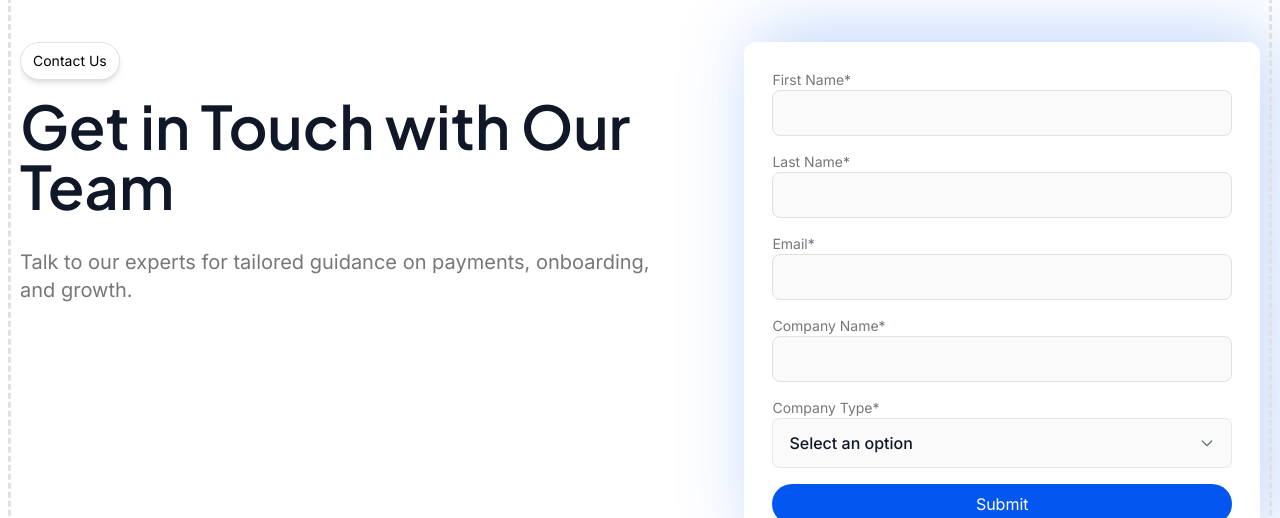
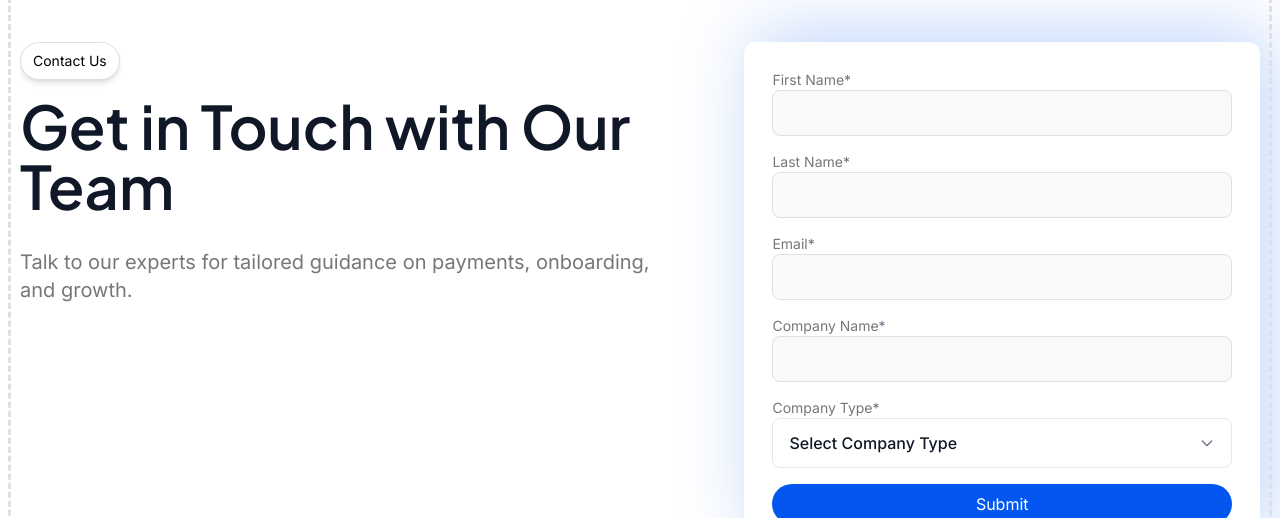
Before and after one commit to hammasmunir/ecom-mpayout, a Next.js app: page /contact in a window 1280 px wide. Shown: the part 138-656 px from the top of the page. Built offline with nearby package versions, Linux system fonts and the light colour scheme.

Commit message:
contact page added

```diff
--- a/app/(marketing)/contact/page.jsx
+++ b/app/(marketing)/contact/page.jsx
@@ -1,11 +1,55 @@
 'use client';
-import Dropdown from '@/components/ui/Dropdown';
+import Form from '@/components/ui/Form';
 import HeroStarter from '@/components/ui/HeroStarter';
-import React, { useState } from 'react';
+import React from 'react';
 
 const Contact = () => {
   const companyTypes = ['E-commerce', 'Retail', 'SaaS'];
-  const [selectedCompanyType, setSelectedCompanyType] = useState(null);
+
+  const formFields = [
+    {
+      name: 'firstName',
+      label: 'First Name',
+      type: 'text',
+      required: true,
+      bgColor: '#FAFAFA',
+    },
+    {
+      name: 'lastName',
+      label: 'Last Name',
+      type: 'text',
+      required: true,
+      bgColor: '#FAFAFA',
+    },
+    {
+      name: 'email',
+      label: 'Email',
+      type: 'email',
+      required: true,
+      bgColor: '#FAFAFA',
+    },
+    {
+      name: 'companyName',
+      label: 'Company Name',
+      type: 'text',
+      required: true,
+      bgColor: '#FAFAFA',
+    },
+    {
+      name: 'companyType',
+      label: 'Company Type',
+      type: 'dropdown',
+      options: companyTypes,
+      required: true,
+      bgColor: '#FAFAFA',
+    },
+  ];
+
+  const handleSubmit = (formData, e) => {
+    e.preventDefault();
+    console.log('Form submitted with data:', formData);
+    // Add your form submission logic here
+  };
 
   return (
     <section className="border-border border-b-[3px] border-dashed py-16 lg:py-20">
@@ -17,70 +61,15 @@ const Contact = () => {
           noCustom
           noCenter
         />
-        <form className="flex w-full flex-col gap-4 rounded-xl bg-white p-7 shadow-[10px_-10px_75px_0px_#0357F040]">
-          <div className="gap flex flex-col">
-            <label htmlFor="firstName" className="text-text text-sm">
-              First Name<span className="text-gray-500">*</span>
-            </label>
-            <input
-              type="text"
-              className="text-text border-border rounded-lg border bg-[#FAFAFA] px-5 py-2 text-lg outline-none"
-              name="firstName"
-              required
-              id="firstName"
-            />
-          </div>
-          <div className="gap flex flex-col">
-            <label htmlFor="lastName" className="text-text text-sm">
-              Last Name<span className="text-gray-500">*</span>
-            </label>
-            <input
-              type="text"
-              className="text-text border-border rounded-lg border bg-[#FAFAFA] px-5 py-2 text-lg outline-none"
-              name="lastName"
-              required
-              id="lastName"
-            />
-          </div>
-          <div className="gap flex flex-col">
-            <label htmlFor="email" className="text-text text-sm">
-              Email<span className="text-gray-500">*</span>
-            </label>
-            <input
-              type="email"
-              className="text-text border-border rounded-lg border bg-[#FAFAFA] px-5 py-2 text-lg outline-none"
-              name="email"
-              required
-              id="email"
-            />
-          </div>
-          <div className="gap flex flex-col">
-            <label htmlFor="companyName" className="text-text text-sm">
-              Company Name<span className="text-gray-500">*</span>
-            </label>
-            <input
-              type="text"
-              className="text-text border-border rounded-lg border bg-[#FAFAFA] px-5 py-2 text-lg outline-none"
-              name="companyName"
-              required
-              id="companyName"
-            />
-          </div>
-          <div className="gap flex flex-col">
-            <label htmlFor="comapnyType" className="text-text text-sm">
-              Company Type<span className="text-gray-500">*</span>
-            </label>
-            <Dropdown
-              options={companyTypes}
-              value={selectedCompanyType}
-              onChange={setSelectedCompanyType}
-              className="bg-[#FAFAFA]"
-            />
-          </div>
-          <button className="bg-primary-500 rounded-full px-4 py-2 text-white" type="submit">
-            Submit
-          </button>
-        </form>
+        <Form
+          fields={formFields}
+          onSubmit={handleSubmit}
+          formBgColor="bg-white"
+          submitButton={{
+            text: 'Submit',
+            className: 'bg-primary-500 rounded-full px-4 py-2 text-white',
+          }}
+        />
       </section>
     </section>
   );
```
